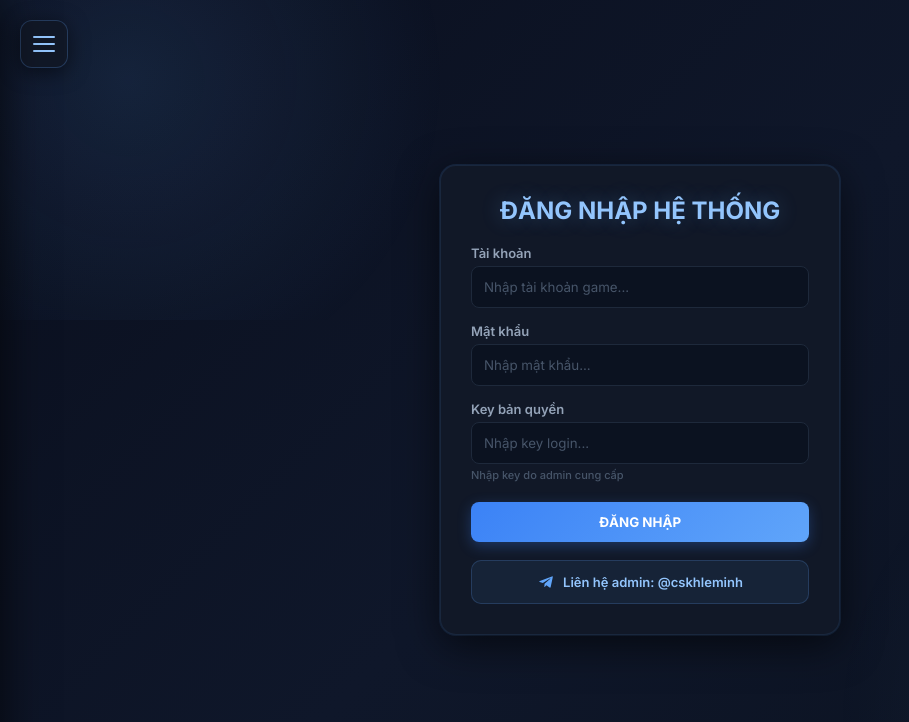
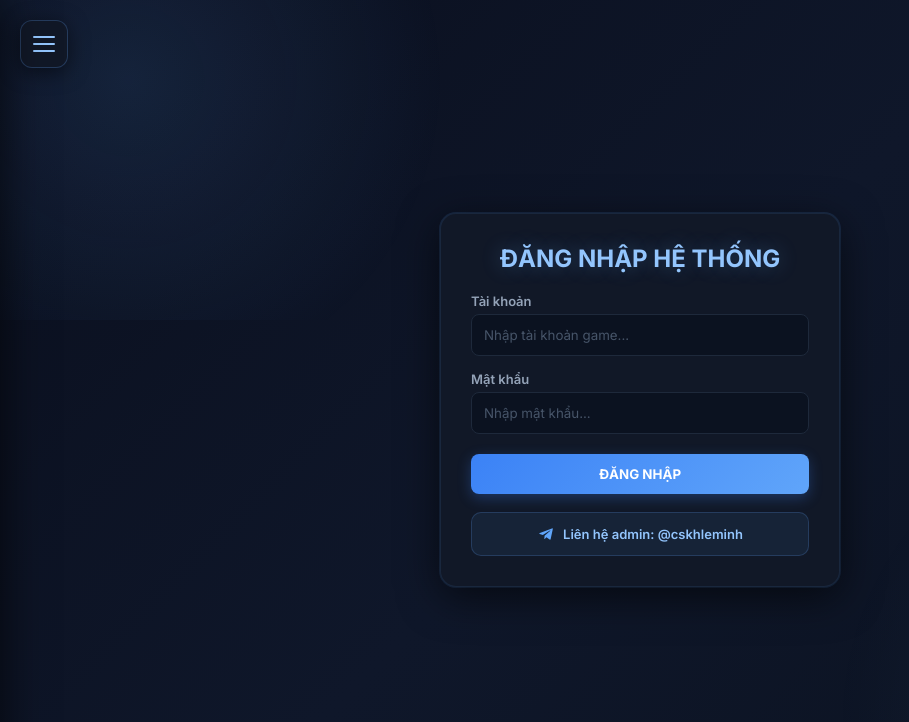
Before and after one commit to mindepzaivip12-bit/autocuoclc79ios, a Flask app: page / in a window 1280 px wide. Shown: the top 722 px of the page, without its empty margins (0-909 px from the left). Run offline with Flask 3, Linux system fonts and the light colour scheme; some libraries are stand-ins or nearby versions.

Commit message:
Update index.html

```diff
--- a/templates/index.html
+++ b/templates/index.html
@@ -312,7 +312,7 @@ tr:hover td{background:rgba(96,165,250,.04)}
 <div class="force-modal" id="forceModal">
   <div class="force-modal-box">
     <h2 id="forceTitle">🔒 Phiên đã kết thúc</h2>
-    <p id="forceMsg">Key đã hết hạn hoặc bị thu hồi.</p>
+    <p id="forceMsg">Vui lòng đăng nhập lại.</p>
     <button onclick="location.reload()">ĐĂNG NHẬP LẠI</button>
   </div>
 </div>
@@ -361,12 +361,7 @@ tr:hover td{background:rgba(96,165,250,.04)}
   </div>
   <div class="form-group">
     <label>Mật khẩu</label>
-    <input type="password" id="password" placeholder="Nhập mật khẩu...">
-  </div>
-  <div class="form-group">
-    <label>Key bản quyền</label>
-    <input type="password" id="loginKeyInput" placeholder="Nhập key login..." onkeydown="if(event.key==='Enter')handleLogin()">
-    <div class="drawer-hint" id="keyStatusHint" style="margin-top:4px">Nhập key do admin cung cấp</div>
+    <input type="password" id="password" placeholder="Nhập mật khẩu..." onkeydown="if(event.key==='Enter')handleLogin()">
   </div>
   <button class="btn-login" id="btnLogin" onclick="handleLogin()">ĐĂNG NHẬP</button>
 
@@ -391,7 +386,6 @@ tr:hover td{background:rgba(96,165,250,.04)}
       <div class="badge badge-online off" id="socketBadge"><div class="dot dot-gray" id="socketDot"></div> Socket: OFF</div>
       <div class="badge badge-auto off" id="autoStatusBadge"><div class="dot dot-gray"></div> AUTO: OFF</div>
       <div class="badge badge-bet off" id="betStatusBadge"><div class="dot dot-gray"></div> CƯỢC: CHỜ</div>
-      <div class="badge badge-key" id="keyBadge"><div class="dot dot-yellow"></div> KEY: —</div>
     </div>
 
     <div class="prediction-box" id="predictionBox">
@@ -449,30 +443,16 @@ let saveTimer = null;
 let lastProcessedSession = 0;
 let mySid = null;
 
-const STORAGE_KEY_BALANCE   = 'lc79_balance';
-const STORAGE_KEY_CONFIG    = 'lc79_config';
-const STORAGE_KEY_LOGIN_KEY = 'lc79_login_key';
-const STORAGE_KEY_SID       = 'lc79_sid';
+const STORAGE_KEY_BALANCE = 'lc79_balance';
+const STORAGE_KEY_CONFIG  = 'lc79_config';
+const STORAGE_KEY_SID     = 'lc79_sid';
 
 /* ============================================
    STORAGE HELPERS
 ============================================ */
-function getSavedLoginKey(){ try{ return localStorage.getItem(STORAGE_KEY_LOGIN_KEY)||''; }catch(e){ return ''; } }
-function setSavedLoginKey(k){ try{ localStorage.setItem(STORAGE_KEY_LOGIN_KEY, k); }catch(e){} }
-
 function saveSid(sid){ try{ if(sid) localStorage.setItem(STORAGE_KEY_SID, sid); }catch(e){} }
 function loadSid(){ try{ return localStorage.getItem(STORAGE_KEY_SID)||null; }catch(e){ return null; } }
 function clearSid(){ try{ localStorage.removeItem(STORAGE_KEY_SID); }catch(e){} }
-
-function formatRemaining(seconds){
-  if(!seconds || seconds <= 0) return '—';
-  const d = Math.floor(seconds / 86400);
-  const h = Math.floor((seconds % 86400) / 3600);
-  const m = Math.floor((seconds % 3600) / 60);
-  if(d > 0) return `${d}d ${h}h`;
-  if(h > 0) return `${h}h ${m}m`;
-  return `${m}m`;
-}
 
 /* ============================================
    DRAWER
@@ -622,19 +602,6 @@ function updateBetBadge(betAmount){
   }
 }
 
-function updateKeyBadge(expiresAt){
-  const badge = document.getElementById('keyBadge');
-  if(!expiresAt){ badge.innerHTML='<div class="dot dot-yellow"></div> KEY: —'; return; }
-  const remaining = Math.max(0, expiresAt - Math.floor(Date.now()/1000));
-  if(remaining <= 0){
-    badge.className='badge badge-online off';
-    badge.innerHTML='<div class="dot dot-red"></div> KEY: HẾT HẠN';
-    return;
-  }
-  badge.className='badge badge-key';
-  badge.innerHTML=`<div class="dot dot-yellow"></div> KEY: ${formatRemaining(remaining)}`;
-}
-
 function showForceModal(title, msg){
   document.getElementById('forceTitle').innerText = '🔒 ' + title;
   document.getElementById('forceMsg').innerText = msg;
@@ -664,18 +631,12 @@ function processResult(payload){
 async function handleLogin(){
   const u = document.getElementById('username').value.trim();
   const p = document.getElementById('password').value.trim();
-  const k = document.getElementById('loginKeyInput').value.trim();
 
   if(!u || !p) return toast('Nhập đủ tài khoản/mật khẩu','error');
-  if(!k) return toast('Vui lòng nhập key bản quyền','error');
 
   const btn=document.getElementById('btnLogin');
   btn.disabled=true;
   btn.innerHTML='<span class="spinner"></span> Đang đăng nhập...';
-
-  const hint = document.getElementById('keyStatusHint');
-  hint.style.color = '#94a3b8';
-  hint.innerText = '⏳ Đang xác thực key với server...';
 
   try{
     const r=await fetch('/api/login',{
@@ -684,7 +645,6 @@ async function handleLogin(){
       body:JSON.stringify({
         username: u,
         password: p,
-        key: k
       })
     });
     const d=await r.json();
@@ -692,17 +652,11 @@ async function handleLogin(){
     if(!d.success){
       toast(d.error||'Lỗi đăng nhập','error');
       btn.disabled=false; btn.innerText='ĐĂNG NHẬP';
-      hint.innerText = '❌ ' + (d.error || 'Sai thông tin');
-      hint.style.color = '#f87171';
       return;
     }
 
-    setSavedLoginKey(k);
     mySid = d.sid;
     saveSid(mySid);
-
-    hint.innerText = '✅ Đăng nhập thành công';
-    hint.style.color = '#34d399';
 
     document.getElementById('loginView').style.display='none';
     document.getElementById('mainView').style.display='flex';
@@ -753,7 +707,7 @@ function connectSocket(sid){
   socket.on('force_logout', d => {
     showForceModal(
       d.expired ? 'Key đã hết hạn' : 'Phiên bị thu hồi',
-      d.reason || 'Key không còn hiệu lực.'
+      d.reason || 'Vui lòng đăng nhập lại.'
     );
   });
 
@@ -949,10 +903,6 @@ setInterval(()=>{
   const cfg=loadConfig();
   if(cfg) applyConfigToInputs(cfg);
 
-  const savedKey = getSavedLoginKey();
-  if(savedKey) document.getElementById('loginKeyInput').value = savedKey;
-
-  // Auto-resume nếu có SID cũ (backend sẽ trả về state nếu session còn)
   const savedSid = loadSid();
   if(savedSid){
     mySid = savedSid;
```
